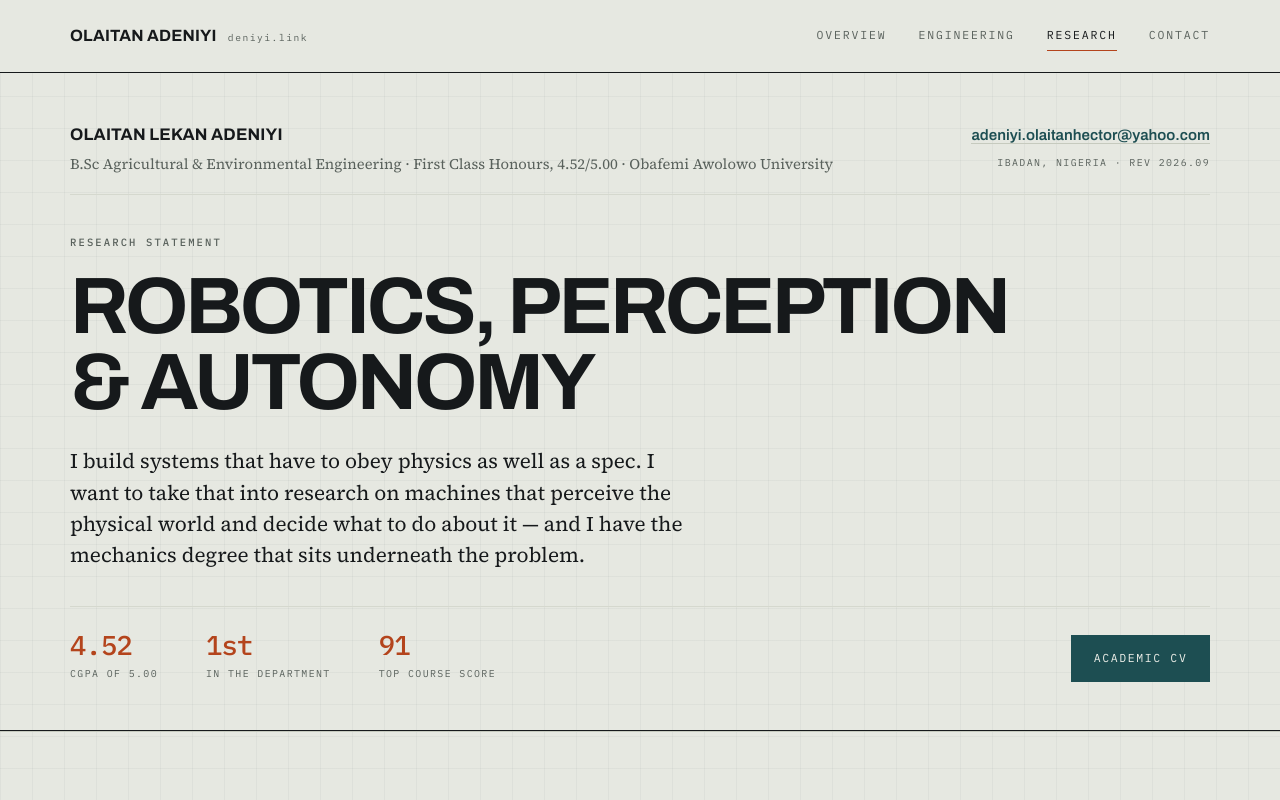
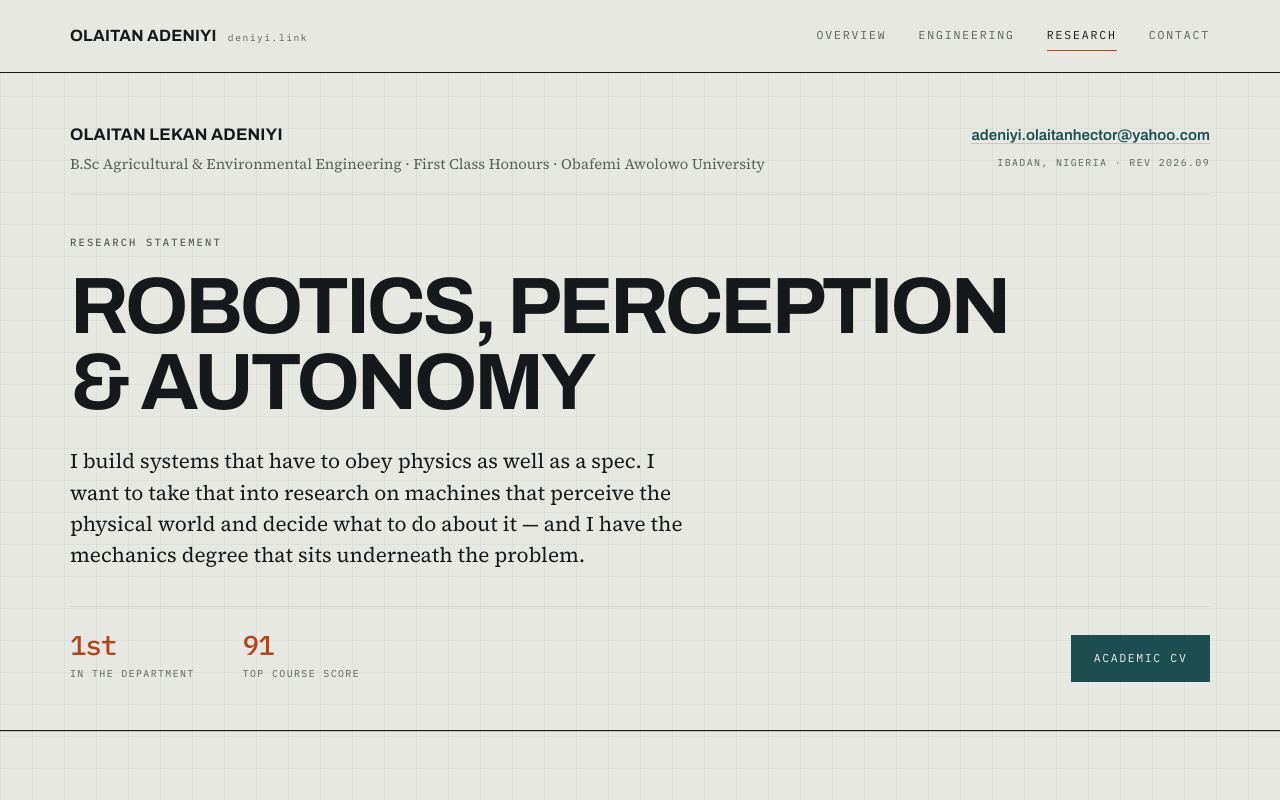
Before and after one commit to HectorGitt/portfolio-new, a React (Create React App) app: page /research in a window 1280 px wide. Shown: the top 800 px of the page. Built offline with nearby package versions, Linux system fonts and the light colour scheme.

Commit message:
refactor(content): hide the CGPA, keep First Class Honours

```diff
--- a/src/components/AcademicRecord.js
+++ b/src/components/AcademicRecord.js
@@ -37,13 +37,6 @@ const AcademicRecord = () => {
 						</DegreeMain>
 
 						<DegreeStats variants={revealUp}>
-							<Stat>
-								<FieldLabel>CGPA</FieldLabel>
-								<StatValue className="num">
-									{degree.cgpa}
-									<StatUnit>/ {degree.cgpaScale}</StatUnit>
-								</StatValue>
-							</Stat>
 							<Stat>
 								<FieldLabel>Classification</FieldLabel>
 								<StatText>{degree.classification}</StatText>
@@ -226,7 +219,7 @@ const DegreeStats = styled(motion.div)`
 	${bp.lg} {
 		border-left: none;
 		border-top: 1px solid ${color.rule};
-		grid-template-columns: repeat(3, 1fr);
+		grid-template-columns: repeat(2, 1fr);
 	}
 	${bp.sm} {
 		grid-template-columns: 1fr;
@@ -254,23 +247,6 @@ const Stat = styled.div`
 		border-bottom: 1px solid ${color.ruleFaint};
 		padding: 1.1rem 1.25rem;
 	}
-`;
-
-const StatValue = styled.span`
-	font-size: 2.6rem;
-	font-weight: 500;
-	color: ${color.signal};
-	letter-spacing: -0.04em;
-	line-height: 1;
-	display: flex;
-	align-items: baseline;
-	gap: 0.4rem;
-`;
-
-const StatUnit = styled.span`
-	font-size: 0.7rem;
-	letter-spacing: 0.1em;
-	color: ${color.graphite};
 `;
 
 const StatText = styled.span`
--- a/src/components/NextStep.js
+++ b/src/components/NextStep.js
@@ -30,7 +30,7 @@ const doors = [
 		who: "If you supervise research",
 		lead: "Doctoral or thesis-based master's positions in robotics, perception and autonomy, for 2027 entry.",
 		points: [
-			"First Class Honours, 4.52/5.00, top of the department",
+			"First Class Honours, top of the department",
 			"91% in Handling Agricultural Materials; 87% in Thermodynamics",
 			"Three research tracks, each grounded in a system I have already built",
 		],
--- a/src/components/ResearchHeader.js
+++ b/src/components/ResearchHeader.js
@@ -24,7 +24,6 @@ const rise = {
 };
 
 const facts = [
-	{ value: degree.cgpa, label: `CGPA of ${degree.cgpaScale}` },
 	{ value: "1st", label: "in the department" },
 	{ value: "91", label: "top course score" },
 ];
@@ -41,8 +40,8 @@ export const ResearchHeader = () => {
 						<Who>
 							<WhoName>{identity.name}</WhoName>
 							<WhoLine>
-								{degree.award} &middot; {degree.classification},{" "}
-								{degree.cgpa}/{degree.cgpaScale} &middot; {degree.institution}
+								{degree.award} &middot; {degree.classification} &middot;{" "}
+								{degree.institution}
 							</WhoLine>
 						</Who>
 						<Where>
--- a/src/components/TitleBlock.js
+++ b/src/components/TitleBlock.js
@@ -76,7 +76,7 @@ const TitleBlock = () => {
 				<Field>
 					<motion.div variants={plot} custom={4}>
 						<FieldLabel>Degree</FieldLabel>
-						<FieldText>First Class Honours, 4.52 / 5.00</FieldText>
+						<FieldText>First Class Honours</FieldText>
 					</motion.div>
 				</Field>
 				<Field>
--- a/src/content/academic.js
+++ b/src/content/academic.js
@@ -9,8 +9,6 @@ export const degree = {
 	campus: "Ile-Ife, Osun State, Nigeria",
 	award: "B.Sc Agricultural & Environmental Engineering",
 	classification: "First Class Honours",
-	cgpa: "4.52",
-	cgpaScale: "5.00",
 	conferred: "July 2025",
 	span: "2020 — 2025",
 	capstone: "Performance Evaluation of a Recirculatory Aquaculture System",
--- a/src/content/profile.js
+++ b/src/content/profile.js
@@ -43,10 +43,10 @@ export const readings = [
 		source: "Peepalytics",
 	},
 	{
-		value: "4.52",
-		unit: "/ 5.00",
-		label: "Degree CGPA, First Class Honours",
-		note: "B.Sc Agricultural & Environmental Engineering",
+		value: "91",
+		unit: "%",
+		label: "Top course score, First Class Honours",
+		note: "Handling Agricultural Materials, B.Sc Agricultural & Environmental Engineering",
 		source: "Obafemi Awolowo University",
 	},
 	{
```
Also changed, not shown: 1 other file (tests, documents, lock files or other folders).
